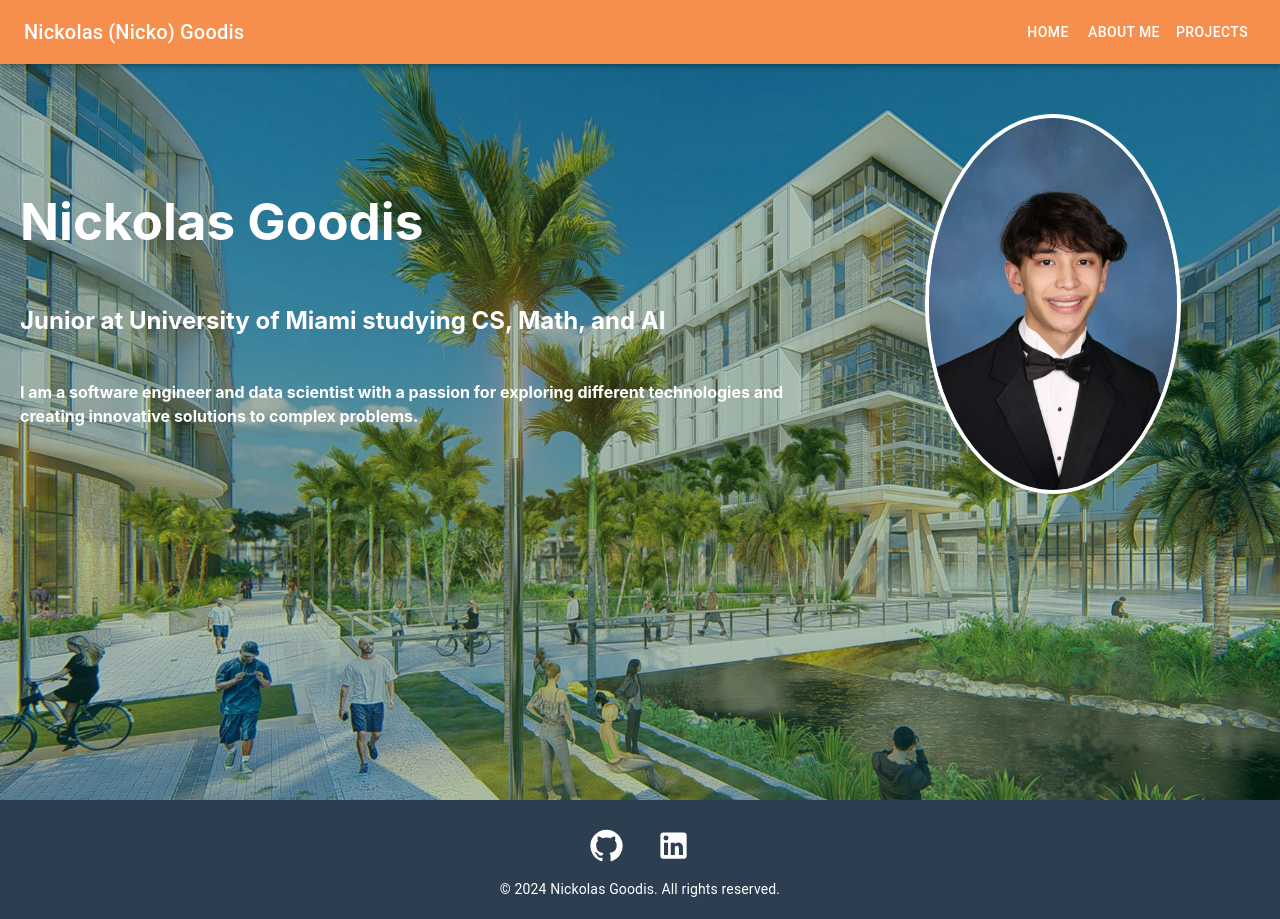
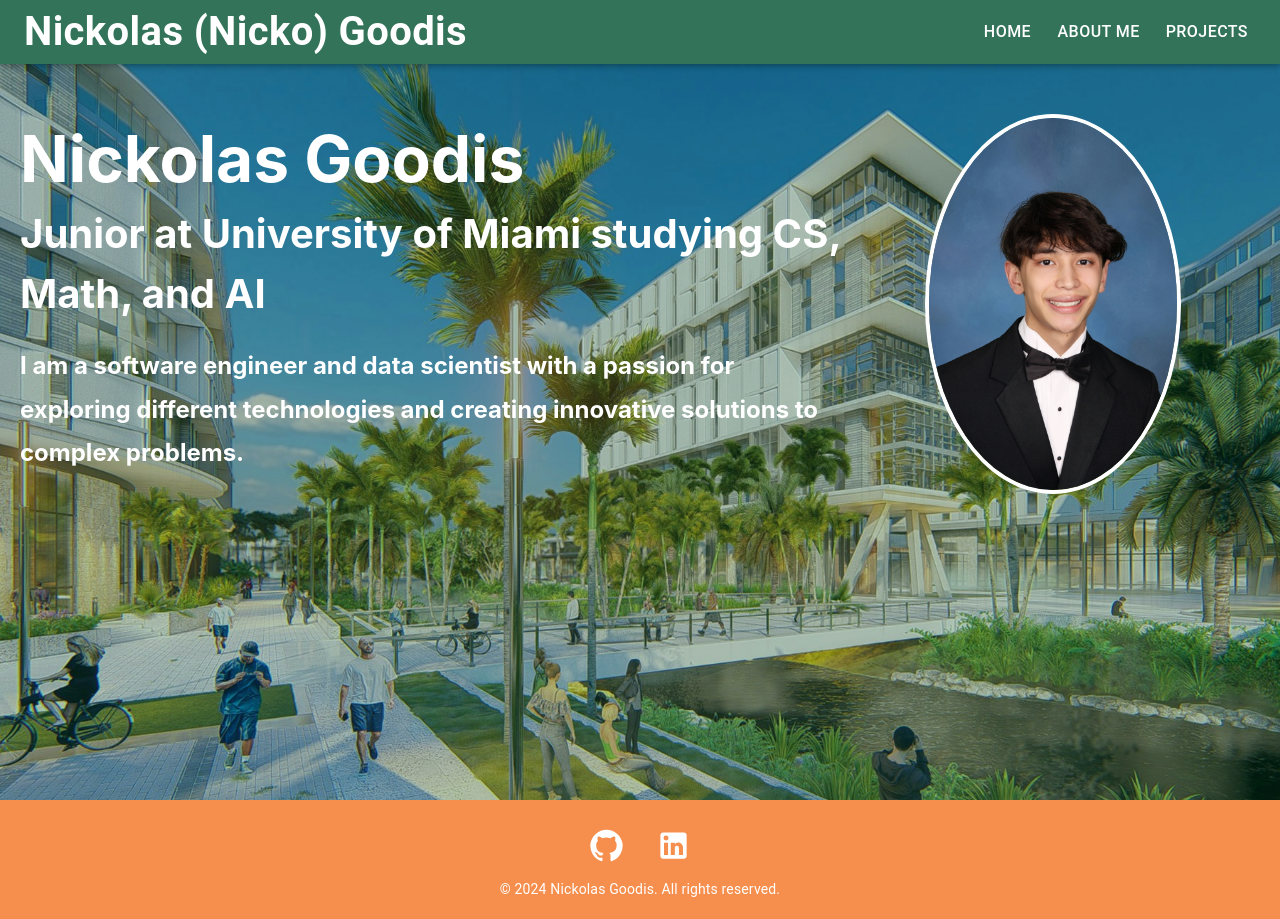
Before and after one commit to ncg87/personal-website, a React (Vite) app in the folder website/: page / in a window 1280 px wide. Built offline with nearby package versions, Linux system fonts and the light colour scheme.

Commit message:
home page footer and header finished

```diff
--- a/website/src/components/Footer.jsx
+++ b/website/src/components/Footer.jsx
@@ -11,7 +11,7 @@ const Footer = () => {
             component="footer"
             sx={{
                 width: '100vw', // Full width of the viewport
-                backgroundColor: '#2c3e50',
+                 backgroundColor: 'rgba(244, 115, 33, 0.8)',
                 color: '#fff',
                 textAlign: 'center',
                 padding: '20px 0',
--- a/website/src/components/Header.jsx
+++ b/website/src/components/Header.jsx
@@ -11,16 +11,56 @@ const Header = () => {
             <AppBar
                 position="static"
                 sx={{
-                    backgroundColor: 'rgba(244, 115, 33, 0.8)', // Orange color with slight transparency
+                    backgroundColor: 'rgba(0, 80, 48, 0.8)', // University of Miami green with transparency
                 }}
             >
                 <Toolbar>
-                    <Typography variant="h6" sx={{ flexGrow: 1 }}>
+                    {/* Main Title */}
+                    <Typography
+                        sx={{
+                            flexGrow: 1,
+                            fontSize: 'clamp(1.5rem, 4vw, 2.5rem)', // Dynamically scales between 1.5rem and 2.5rem
+                            fontWeight: 'bold', // Make it bold for emphasis
+                        }}
+                    >
                         Nickolas (Nicko) Goodis
                     </Typography>
-                    <Button color="inherit" href="/">Home</Button>
-                    <Button color="inherit" href="/about">About Me</Button>
-                    <Button color="inherit" href="/projects">Projects</Button>
+
+                    {/* Navigation Buttons */}
+                    <Box
+                        sx={{
+                            display: 'flex',
+                            gap: '10px', // Space between buttons
+                        }}
+                    >
+                        <Button
+                            color="inherit"
+                            sx={{
+                                fontSize: 'clamp(0.8rem, 2vw, 1rem)', // Dynamically scales between 0.8rem and 1rem
+                            }}
+                            href="/"
+                        >
+                            Home
+                        </Button>
+                        <Button
+                            color="inherit"
+                            sx={{
+                                fontSize: 'clamp(0.8rem, 2vw, 1rem)', // Dynamically scales between 0.8rem and 1rem
+                            }}
+                            href="/about"
+                        >
+                            About Me
+                        </Button>
+                        <Button
+                            color="inherit"
+                            sx={{
+                                fontSize: 'clamp(0.8rem, 2vw, 1rem)', // Dynamically scales between 0.8rem and 1rem
+                            }}
+                            href="/projects"
+                        >
+                            Projects
+                        </Button>
+                    </Box>
                 </Toolbar>
             </AppBar>
         </>
--- a/website/src/components/HomePage.jsx
+++ b/website/src/components/HomePage.jsx
@@ -50,9 +50,33 @@ const HomePage = () => {
                         justifyContent: 'center',
                     }}
                 >
-                    <h1>Nickolas Goodis</h1>
-                    <h2>Junior at University of Miami studying CS, Math, and AI</h2>
-                    <h4>I am a software engineer and data scientist with a passion for exploring different technologies and creating innovative solutions to complex problems.</h4>
+                    <h1
+                        style={{
+                            fontSize: 'clamp(2rem, 5vw, 4rem)', // Dynamically adjusts between 2rem and 4rem
+                            margin: '0',
+                        }}
+                    >
+                        Nickolas Goodis
+                    </h1>
+                    <h2
+                        style={{
+                            fontSize: 'clamp(1.5rem, 4vw, 2.5rem)', // Dynamically adjusts between 1.5rem and 2.5rem
+                            margin: '10px 0',
+                        }}
+                    >
+                        Junior at University of Miami studying CS, Math, and AI
+                    </h2>
+                    <h4
+                        style={{
+                            fontSize: 'clamp(1rem, 3vw, 1.5rem)', // Dynamically adjusts between 1rem and 1.5rem
+                            lineHeight: '1.8',
+                            margin: '10px 0',
+                        }}
+                    >
+                        I am a software engineer and data scientist with a passion for exploring
+                        different technologies and creating innovative solutions to complex
+                        problems.
+                    </h4>
                 </Box>
 
                 {/* Circular Image */}
```
